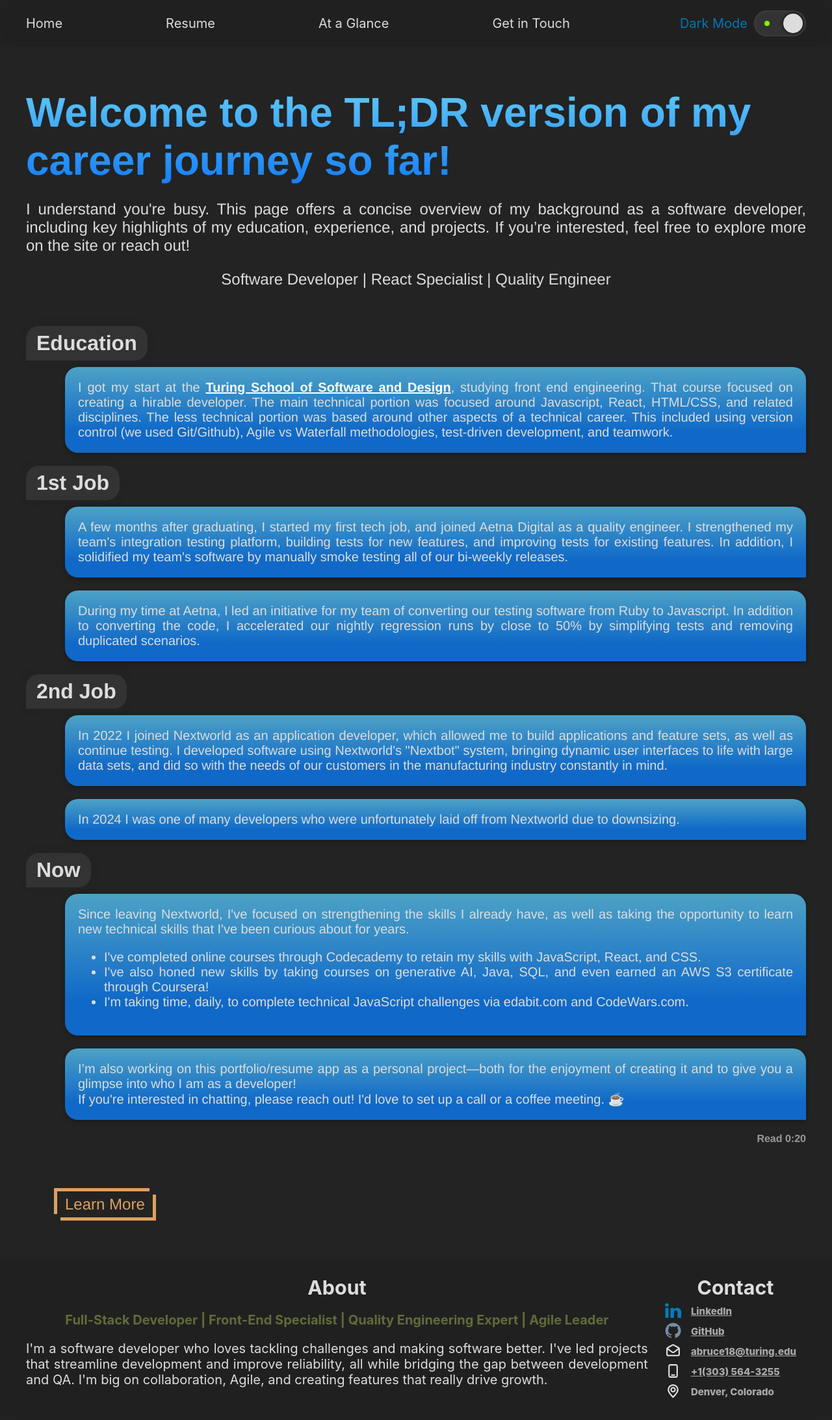
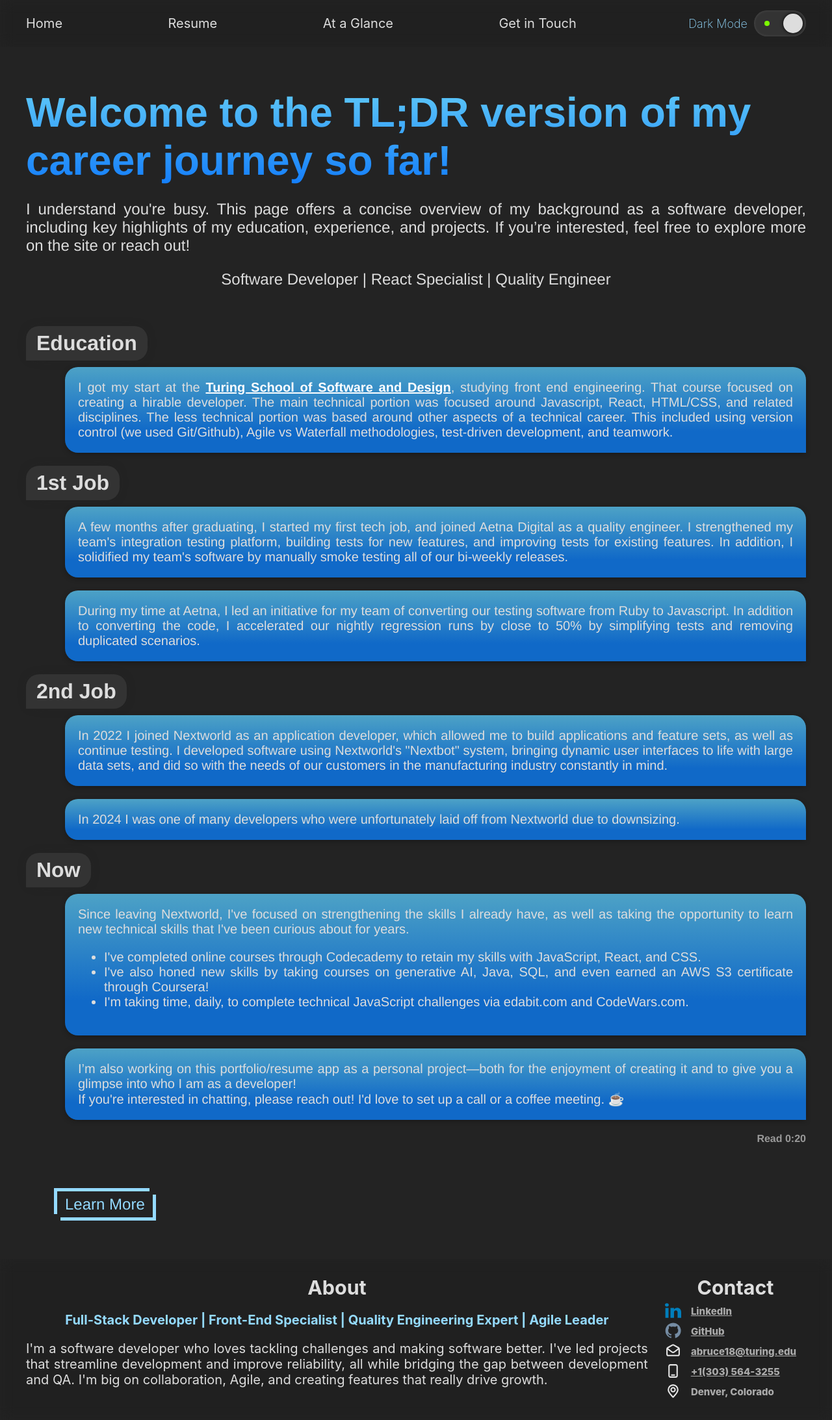
Before and after one commit to Alexbruce1/portfolio2024, a React (Create React App) app: page /tldr in a window 1280 px wide. Shown: the whole page at 65% size. Built offline with nearby package versions, Linux system fonts and the light colour scheme.

Commit message:
Fix some contrast ratios

```diff
--- a/src/Components/Contact.css
+++ b/src/Components/Contact.css
@@ -53,7 +53,7 @@
   font-weight: 600;
   padding: 1em;
   outline: none;
-  border: 5px solid var(--background-accent-color);
+  border: 5px solid var(--background-accent-color-shifted);
   border-radius: 10px;
   transition-duration: .3s;
   width: 100%;
@@ -62,7 +62,7 @@
 }
 
 .contact-field:focus {
-  border: 5px solid var(--background-accent-color-shifted);
+  border: 5px solid var(--light-text);
 }
 
 .contact-message-input {
--- a/src/Components/Footer.css
+++ b/src/Components/Footer.css
@@ -22,7 +22,7 @@
 }
 
 .footer-about-headline {
-  color: var(--green-text);
+  color: var(--dark-mode-text);
   text-align: center;
   font-size: 20px;
   font-weight: 700;
--- a/src/Components/Header.css
+++ b/src/Components/Header.css
@@ -42,7 +42,9 @@
 
 .dark-mode-text-fullsize {
   margin: auto 10px;
-  color: var(--accent-blue);
+  font-size: 18px;
+  font-weight: 200;
+  color: var(--dark-mode-text);
 }
 
 .app-header-name {
--- a/src/Components/Home.js
+++ b/src/Components/Home.js
@@ -206,7 +206,6 @@ function Home({ isMobile }) {
             </div>
           ))}
         </div>
-        <div className='home-p'>Check back soon to explore new features, including insights into who I am beyond work and a new AI integration.</div>
       </div>
     </div>
   );
--- a/src/Components/Tldr.css
+++ b/src/Components/Tldr.css
@@ -67,19 +67,19 @@
 }
 
 .learn-more-button {
-  color: var(--tan-text);
+  color: var(--dark-mode-text);
   cursor: pointer;
   font-size: 1.5em;
   width: fit-content;
   margin: 1em 0 0 2em;
   padding: .25em .5em;
-  box-shadow: 5px 5px var(--tan-text), -5px -5px var(--tan-text);
+  box-shadow: 5px 5px var(--dark-mode-text), -5px -5px var(--dark-mode-text);
   transition: ease-in-out 250ms;
   text-decoration: none;
 }
 .learn-more-button:hover {
   border-radius: 2px;
-  box-shadow: 8px 8px var(--tan-text), -8px -8px var(--tan-text);
+  box-shadow: 8px 8px var(--dark-mode-text), -8px -8px var(--dark-mode-text);
 }
 
 @media (max-width: 1240px) {
--- a/src/index.css
+++ b/src/index.css
@@ -8,16 +8,12 @@
   --blue-blue-background-gradient: linear-gradient(180deg, #5fc9f8, #147efb);
   --blue-to-main-bg-background: linear-gradient(180deg, #147efb 0%, #232323 60%);
   --high-contrast-text-over-blue-bg: #232323;
-  --tan-text: #DDA15E;
-  --green-text: #606C38;
   --accent-blue: #0077b6;
   --big-shadow: -.5em 1em 2em #111;
-  /* --small-shadow: -3px 6px 12px #111; */
   --colorful-shadow:  8em 8em 5em -10em #fecb2e,
                       -8em -8em 5em -10em #fc3158,
                       8em -8em 5em -10em #53d769,
                       -8em 8em 5em -10em #5fc9f8;
-  /* --colorful-shadow-0-animate */
   --colorful-shadow-small:  16px 16px 10px -15px #147efb,
                             -16px -16px 10px -15px #4DB7F9,
                             16px -16px 10px -15px #147efb,
@@ -34,6 +30,7 @@
   --small-header-height: 50px;
   --bw-icon-filter: invert(90%);
   --container-margin:  3em 0;
+  --dark-mode-text: #94DAFF;
 
   /* header text styles */
   --font-size: 4em;
@@ -43,7 +40,6 @@
   --background-clip: text;
   --webkit-background-clip: text;
   --webkit-text-fill-color: transparent;
-  /*  */
 
 
   --dm-slider-dot-top: 5px;
@@ -59,8 +55,6 @@
   --blue-blue-background-gradient: linear-gradient(180deg, #0033FE, #147efb);
   --blue-to-main-bg-background: linear-gradient(180deg, #147efb 0%, #ddd 100%);
   --high-contrast-text-over-blue-bg: #eee;
-  --tan-text: #DDA15E;
-  --green-text: #606C38;
   --accent-blue: #0077b6;
   --big-shadow: -.5em 1em 2em #696969;
   --bigger-shadow: -.5em 1em 3em #666;
@@ -69,6 +63,7 @@
   --medium-text: #555;
   --svg-filter: invert(10%);
   --bw-icon-filter: invert(10%);
+  --dark-mode-text: #002E55;
 
   --dm-slider-dot-top: 5px;
   --dm-slider-dot-left: 5px;
```
